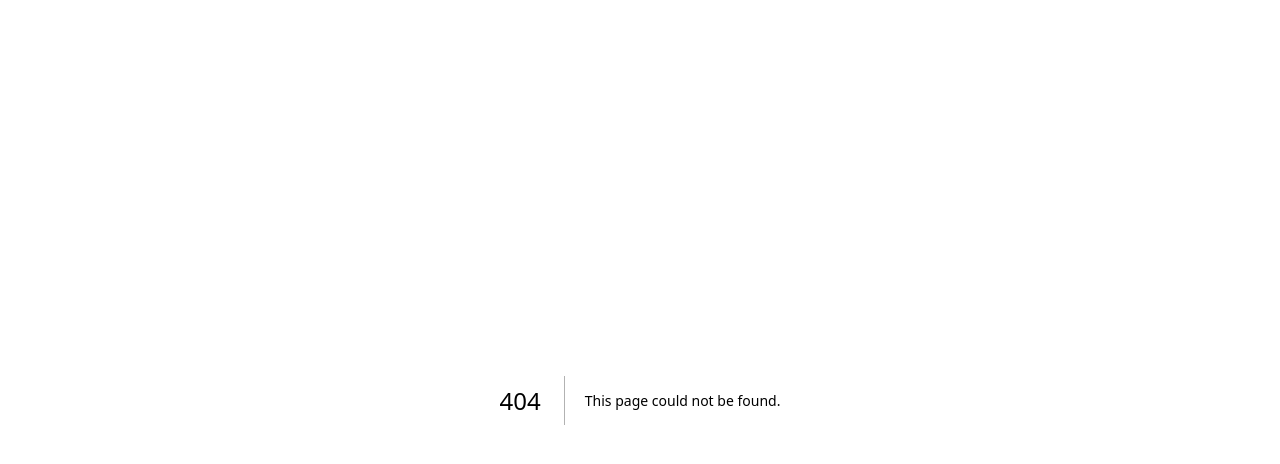
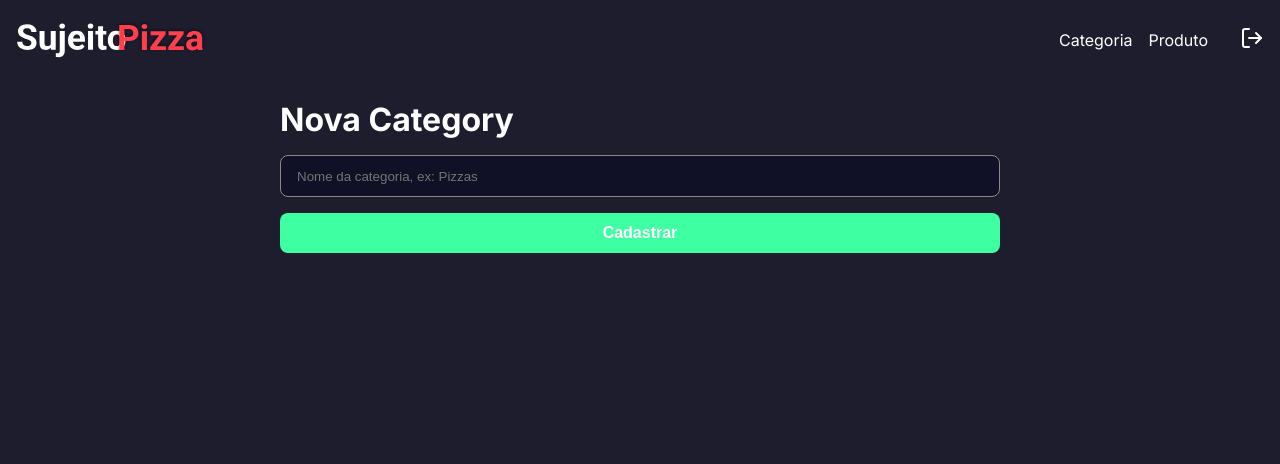
Before and after one commit to italomonte/Pizzaria-Frontend, a Next.js app: page /dashboard/category in a window 1280 px wide. Before the commit this address had no page. Shown: the top 464 px of the page. Built offline with nearby package versions, Linux system fonts and the light colour scheme.

Commit message:
feat: category form and register

```diff
--- /dev/null
+++ b/src/app/dashboard/category/page.tsx
@@ -0,0 +1,56 @@
+import styles from "./styles.module.scss"
+import { Button } from "../components/button"
+import { api } from "@/services/app"
+import {getCookiesServer} from "@/lib/cookieServer"
+import { redirect } from "next/navigation"
+
+
+export default async function Category(){
+
+    async function handleRegisterCategory(formData: FormData) {
+        "use server" // quero que essa função seja executada no servidor
+
+        const name = formData.get("name") // propriedade name do input
+
+        if (name == "" ) return;
+
+        const data = {
+            name
+        }
+
+        const token = await getCookiesServer()
+
+        await api.post("/category", data, {  // fazendo requisição de post na rota /category
+            headers: {
+                Authorization: `Bearer ${token}`
+            }
+        })
+        .catch((err) => {
+            console.log(err)
+        })
+
+        redirect("/dashboard")
+
+    }
+
+    return(
+        <main className={styles.container}>
+            <h1>Nova Category</h1>
+
+            <form
+            action= {handleRegisterCategory}
+            className={styles.form}>
+                <input
+                type="text"
+                name="name"
+                placeholder="Nome da categoria, ex: Pizzas"
+                className={styles.input}
+                />
+
+                <Button
+                    text="Cadastrar"
+                />
+            </form>
+        </main>
+    )
+}
--- /dev/null
+++ b/src/app/dashboard/category/styles.module.scss
@@ -0,0 +1,28 @@
+.container {
+    max-width: 720px;
+    margin: 20px auto;
+    padding: 0 16px;
+
+    display: flex;
+    flex-direction: column;
+
+    h1 {
+        color: var(--white);
+    }
+}
+
+.form {
+    display: flex;
+    gap: 16px;
+    flex-direction: column;
+    margin: 16px 0;
+}
+
+.input {
+    height: 40px;
+    background-color: var(--dark-900);
+    border: 1px solid var(--gray-100);
+    border-radius: 8px;
+    color: var(--white);
+    padding: 0 16px;
+}
--- /dev/null
+++ b/src/app/dashboard/components/button/index.tsx
@@ -0,0 +1,21 @@
+"use client"
+
+import styles  from "./styles.module.scss"
+import { useFormStatus } from "react-dom"
+
+interface Props {
+    text: string
+}
+
+export function Button( {text}: Props) {
+
+    const {pending} = useFormStatus()
+
+    return(
+        <button type="submit" disabled={pending} className={styles.button}>
+
+            {pending ? "Carregando..." : text}
+
+        </button>
+    )
+}
--- /dev/null
+++ b/src/app/dashboard/components/button/styles.module.scss
@@ -0,0 +1,14 @@
+.button {
+    height: 40px;
+    border-radius: 8px;
+    border: 0;
+    background-color: var(--green-900);
+    font-weight: bold;
+    font-size: 16px;
+    color: var(--white);
+    transition: filter 0.3s;
+
+    &:hover {
+        filter: brightness(0.8);
+    }
+}
```
